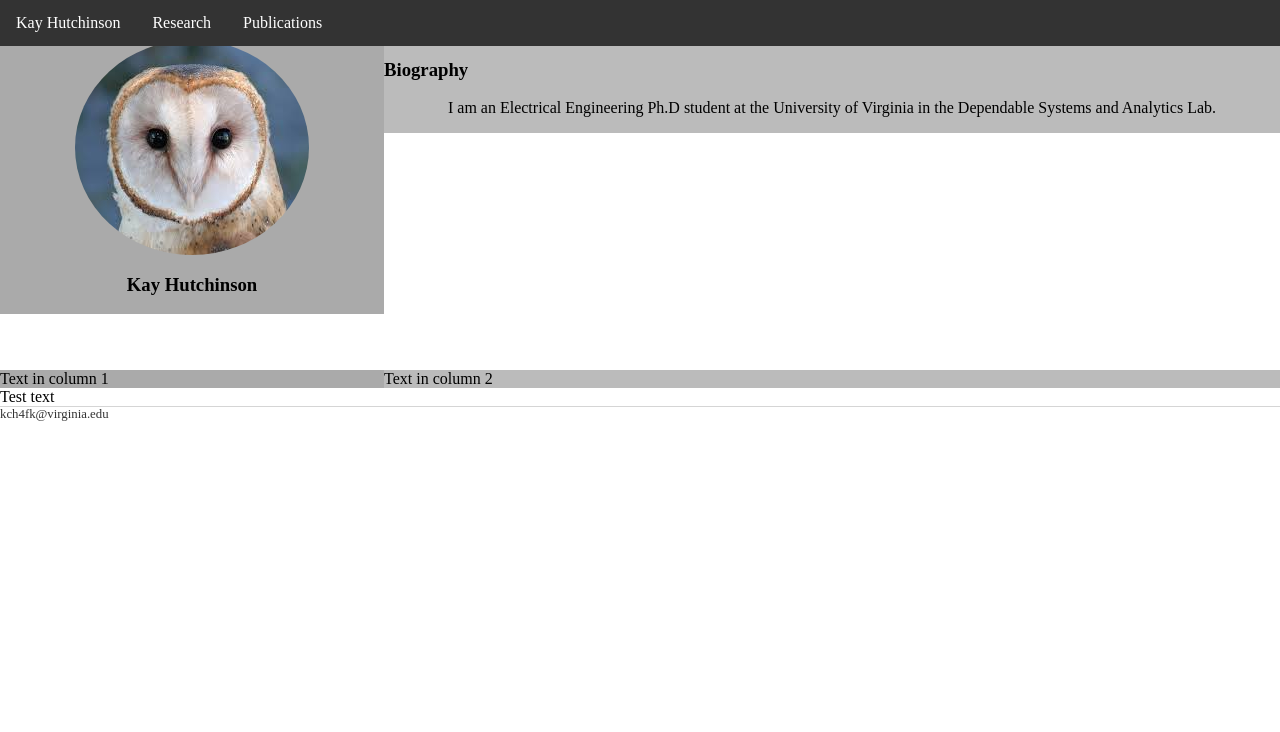
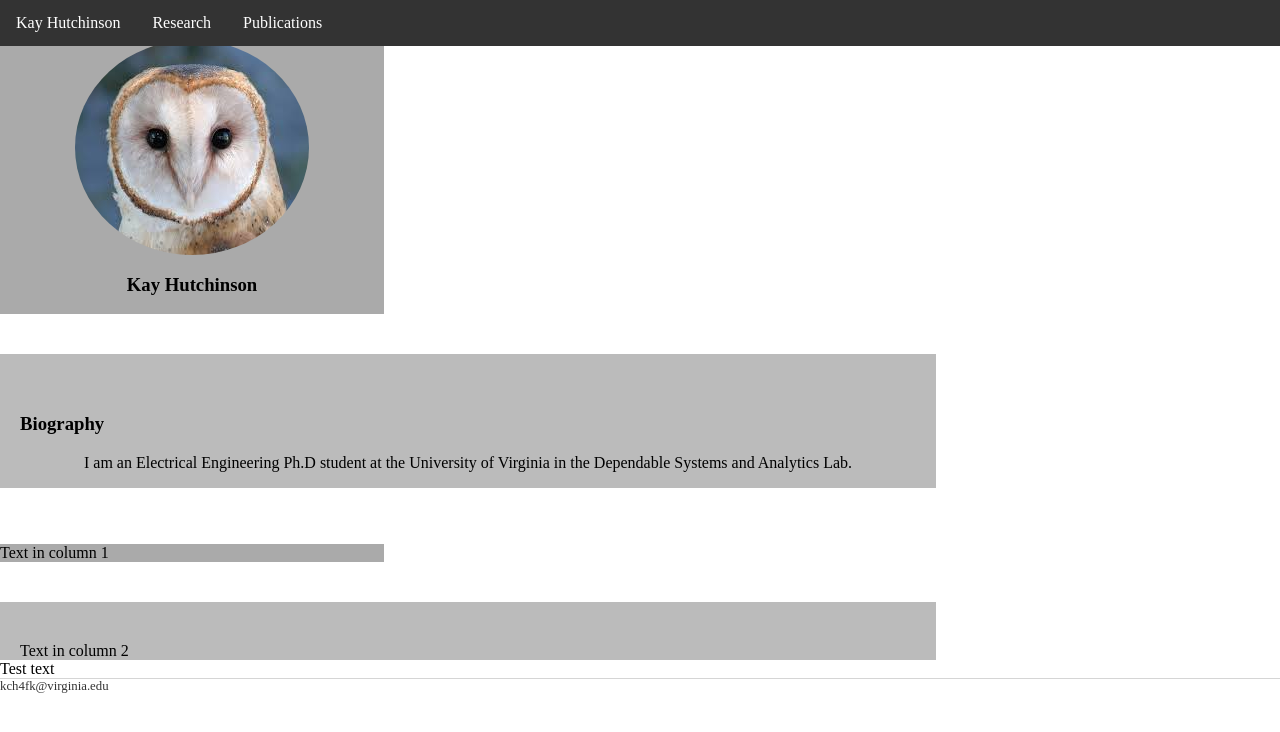
Before and after one commit to kch4fk/kch4fk.github.io, a Jekyll site: the page built from index.html, in a window 1280 px wide. Shown: the top 732 px of the page. Built offline with Jekyll 4.4.1, drawn with Linux system fonts in a browser that asks for light colours.

Commit message:
Update main.css

```diff
--- a/css/main.css
+++ b/css/main.css
@@ -102,13 +102,14 @@
 
 .column.left {
     width: 30%;*//*400px;*/
-    margin-top: 40px;
+    padding-top: 40px;
 }
 
 .column.right {
     width: 70%;
-    margin-top: 40px;
-    /*padding: 20px;*/
+    padding-top: 40px;
+    padding-left: 20px;
+    padding-right: 20px;
 }
 
 /*Clear floats after the columns*/
```
